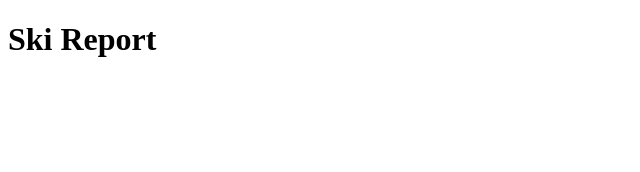
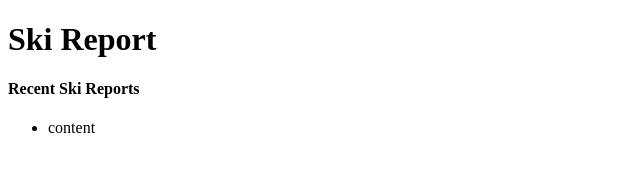
Before and after one commit to Myxomatosis/FWD-Project-3, a plain HTML site: page index.html in a window 1280 px wide. Shown: the whole page, without its empty margins (0-640 px from the left). Drawn offline with nearby package versions, Linux system fonts and the light colour scheme; files that its build step writes are made by us from their sources.

Commit message:
starting messagebox

```diff
--- a/index.html
+++ b/index.html
@@ -23,6 +23,19 @@
 
       <!-- MESSAGE BOX -->
       <!-- POSTED MESSAGES -->
+      <section class="feed box">
+        <h4>Recent Ski Reports</h4>
+        <ul class="posts">
+          <li class="post">
+            <p>
+              content
+            </p>
+          </li>
+          <!-- <li class="nopost" v-if="tweets.length === 0">
+            There is nothing here.
+          </li> -->
+        </ul>
+      </section>
       <!-- REPLIES -->
     </main>
 
```
